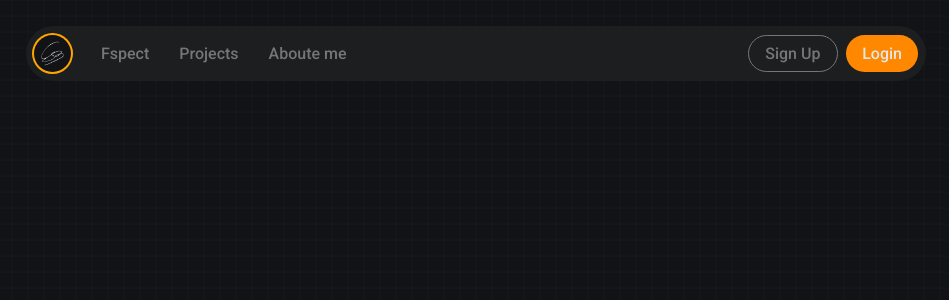
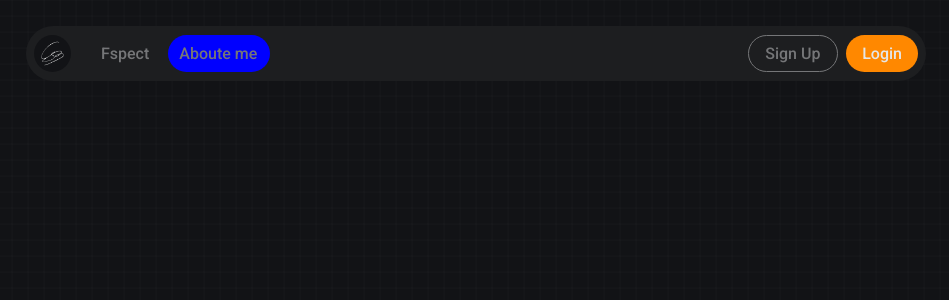
Before and after one commit to SeenLenz/SeenLenzSiteProtFr, a React (Create React App) app: page / in a window 1280 px wide. Shown: the top 300 px of the page, without its empty margins (164-1113 px from the left). Built offline with nearby package versions, Linux system fonts and the light colour scheme.

Commit message:
started work on navbar animation

```diff
--- a/src/components/Navbar.js
+++ b/src/components/Navbar.js
@@ -2,7 +2,7 @@ import { useContext, useState, useRef, useLayoutEffect } from "react";
 import { loginContext, mobileContext } from "../App";
 import signature from "../img/signature.png";
 import { NavLink } from "react-router-dom";
-import { gsap } from "gsap";
+import { motion, Variants, spring } from "framer-motion";
 
 export function Navbar() {
   const [loggedIn, setloggedIn] = useContext(loginContext);
@@ -10,14 +10,20 @@ export function Navbar() {
   const [to, setTo] = useState({ opacity: 0 });
   const [from, setFrom] = useState({ opacity: 1 });
   const boxRef = useRef();
+  const [blobState, setblobState] = useState("AboutMe");
 
   return (
     <>
       {isMobile ? (
         <header>
           <div className="navbar-desktop">
-            <div className="navbar-animation-wrapepr">
-              <div className="navbar-active-highlight" />
+            <div className="navbar-animation-wrapper">
+              <motion.div
+                className="navbar-active-highlight"
+                data-blobstate={blobState}
+                layout
+                transition={spring}
+              ></motion.div>
             </div>
             <ul className="navbar-content">
               <li className="logo">
@@ -32,12 +38,21 @@ export function Navbar() {
       ) : (
         <header>
           <div className="navbar-desktop">
-            <div className="navbar-animation-wrapepr">
-              <div className="navbar-active-highlight" />
+            <div className="navbar-animation-wrapper">
+              <motion.div
+                className="navbar-active-highlight"
+                data-blobstate={blobState}
+              ></motion.div>
             </div>
             <ul className="navbar-content">
               <li className="logo">
-                <NavLink to="/" className="navigation-route-img">
+                <NavLink
+                  to="/"
+                  className="navigation-route-img"
+                  onClick={(e) => {
+                    setblobState("home");
+                  }}
+                >
                   {" "}
                   <img src={signature} alt="React Logo" />
                 </NavLink>
@@ -48,19 +63,22 @@ export function Navbar() {
                     <NavLink
                       to="/Fspect"
                       className="navigation-route"
-                      onClick={boxRef}
+                      onClick={(e) => {
+                        setblobState("Fspect");
+                      }}
                     >
                       Fspect
                     </NavLink>
                   </li>
                   <li>
-                    <NavLink to="/Projects" className="navigation-route">
-                      Projects
-                    </NavLink>
-                  </li>
-                  <li>
                     {" "}
-                    <NavLink to="/AboutMe" className="navigation-route ">
+                    <NavLink
+                      to="/AboutMe"
+                      className="navigation-route"
+                      onClick={(e) => {
+                        setblobState("AboutMe");
+                      }}
+                    >
                       Aboute me
                     </NavLink>
                   </li>
--- a/src/style/index.css
+++ b/src/style/index.css
@@ -21,7 +21,6 @@ body {
 *,
 *::after,
 *::before {
-  -webkit-box-sizing: border-box;
   box-sizing: border-box;
 }
 
@@ -29,7 +28,6 @@ body {
   height: 100%;
   width: 100%;
 }
-
 .App header {
   width: 100%;
   height: 55px;
@@ -37,7 +35,6 @@ body {
   padding: 0px 20px 0px 20px;
   position: fixed;
 }
-
 .App header .navbar-desktop {
   margin: auto;
   height: 55px;
@@ -48,112 +45,93 @@ body {
   background-color: var(--color-light-black);
   color: var(--color-grey);
 }
-
-.App header .navbar-desktop .navbar-active-highlight {
-  -ms-flex-item-align: center;
-      -ms-grid-row-align: center;
+.App header .navbar-desktop .navbar-active-highlight[data-blobstate=home] {
   align-self: center;
   border-radius: 50px;
   position: absolute;
-  background-color: orange;
+  background-color: red;
   height: 41px;
   width: 41px;
-  -webkit-transform: translateY(7px) translateX(6px);
   transform: translateY(7px) translateX(6px);
 }
-
+.App header .navbar-desktop .navbar-active-highlight[data-blobstate=Fspect] {
+  align-self: center;
+  border-radius: 50px;
+  position: absolute;
+  background-color: green;
+  height: 37px;
+  width: 70px;
+  transform: translateY(9px) translateX(64px);
+}
+.App header .navbar-desktop .navbar-active-highlight[data-blobstate=AboutMe] {
+  align-self: center;
+  border-radius: 50px;
+  position: absolute;
+  background-color: blue;
+  height: 37px;
+  width: 102px;
+  transform: translateY(9px) translateX(142px);
+}
 .App header .navbar-desktop .navbar-content {
   position: absolute;
   z-index: 2;
   width: 100%;
   list-style-type: none;
-  display: -webkit-box;
-  display: -ms-flexbox;
   display: flex;
   height: 55px;
-  -webkit-box-align: center;
-      -ms-flex-align: center;
   align-items: center;
-  -webkit-box-pack: justify;
-      -ms-flex-pack: justify;
   justify-content: space-between;
   margin: 0px;
   padding: 8px;
   grid-gap: px;
 }
-
 .App header .navbar-desktop .navbar-content .navigation-route-img {
-  display: -webkit-box;
-  display: -ms-flexbox;
   display: flex;
-  -webkit-box-align: center;
-      -ms-flex-align: center;
   align-items: center;
 }
-
 .App header .navbar-desktop .navbar-content .navigation-route-img img {
   width: 37px;
   background-color: #121316;
   border-radius: 50px;
 }
-
 .App header .navbar-desktop .navbar-content .navigation {
   width: 100%;
-  margin: 30px;
+  margin-left: 30px;
 }
-
 .App header .navbar-desktop .navbar-content .navigation ul {
   padding: 0;
   list-style-type: none;
-  display: -webkit-box;
-  display: -ms-flexbox;
   display: flex;
   height: 55px;
-  -webkit-box-align: center;
-      -ms-flex-align: center;
   align-items: center;
   gap: 30px;
 }
-
 .App header .navbar-desktop .navbar-content .navigation ul .navigation-route {
   white-space: nowrap;
   color: var(--color-grey);
   text-decoration: none;
-  -webkit-transition: all 0.4s;
   transition: all 0.4s;
 }
-
 .App header .navbar-desktop .navbar-content .navigation ul .navigation-route:hover {
   cursor: pointer;
   color: var(--color-white);
 }
-
 .App header .navbar-desktop .navbar-content .account-action ul {
   padding: 0px;
   list-style-type: none;
-  display: -webkit-box;
-  display: -ms-flexbox;
   display: flex;
 }
-
 .App header .navbar-desktop .navbar-content .account-action ul li {
   padding: 10px;
-  -webkit-transition: all 0.4s;
   transition: all 0.4s;
 }
-
 .App header .navbar-desktop .navbar-content .account-action ul li:hover {
   cursor: pointer;
 }
-
 .App header .navbar-desktop .navbar-content .account-action ul .login-btn {
-  display: -webkit-box;
-  display: -ms-flexbox;
   display: flex;
-  -webkit-box-align: center;
-      -ms-flex-align: center;
   align-items: center;
-  background-color: #ff8800;
+  background-color: rgb(255, 136, 0);
   border-radius: 20px;
   word-break: keep-all;
   text-align: center;
@@ -161,41 +139,31 @@ body {
   height: 37px;
   padding: 1em;
 }
-
 .App header .navbar-desktop .navbar-content .account-action ul .signin-btn {
   margin-right: 8px;
   border: solid 1px;
   text-align: center;
-  display: -webkit-box;
-  display: -ms-flexbox;
   display: flex;
   min-width: 90px;
-  -webkit-box-align: center;
-      -ms-flex-align: center;
   align-items: center;
   border-radius: 20px;
   height: 37px;
   padding: 1em;
 }
-
 .App .gallery-container {
   width: 100vw;
   height: 100vh;
   overflow: hidden;
 }
-
 .App .gallery-container .foreground {
   width: 150vw;
   height: 150vh;
 }
-
 .App .gallery-container .middleground {
   width: 120vw;
   height: 120vh;
 }
-
 .App .gallery-container .background {
   width: 120vw;
   height: 120vh;
-}
-/*# sourceMappingURL=index.css.map */
+}/*# sourceMappingURL=index.css.map */
--- a/src/style/index.scss
+++ b/src/style/index.scss
@@ -44,14 +44,34 @@ body {
       // backdrop-filter: blur(20px);
       color: var(--color-grey);
 
-      .navbar-active-highlight {
+      .navbar-active-highlight[data-blobstate="home"] {
         align-self: center;
         border-radius: 50px;
         position: absolute;
-        background-color: orange;
+        background-color: red;
         height: 41px;
         width: 41px;
         transform: translateY(7px) translateX(6px);
+      }
+
+      .navbar-active-highlight[data-blobstate="Fspect"] {
+        align-self: center;
+        border-radius: 50px;
+        position: absolute;
+        background-color: green;
+        height: 37px;
+        width: 70px;
+        transform: translateY(9px) translateX(64px);
+      }
+
+      .navbar-active-highlight[data-blobstate="AboutMe"] {
+        align-self: center;
+        border-radius: 50px;
+        position: absolute;
+        background-color: blue;
+        height: 37px;
+        width: 102px;
+        transform: translateY(9px) translateX(142px);
       }
 
       .navbar-content {
@@ -80,7 +100,7 @@ body {
 
         .navigation {
           width: 100%;
-          margin: 30px;
+          margin-left: 30px;
           ul {
             padding: 0;
             list-style-type: none;
```
Also changed, not shown: 1 other file (tests, documents, lock files or other folders). Lines whose indentation alone changed are shown as unchanged.
